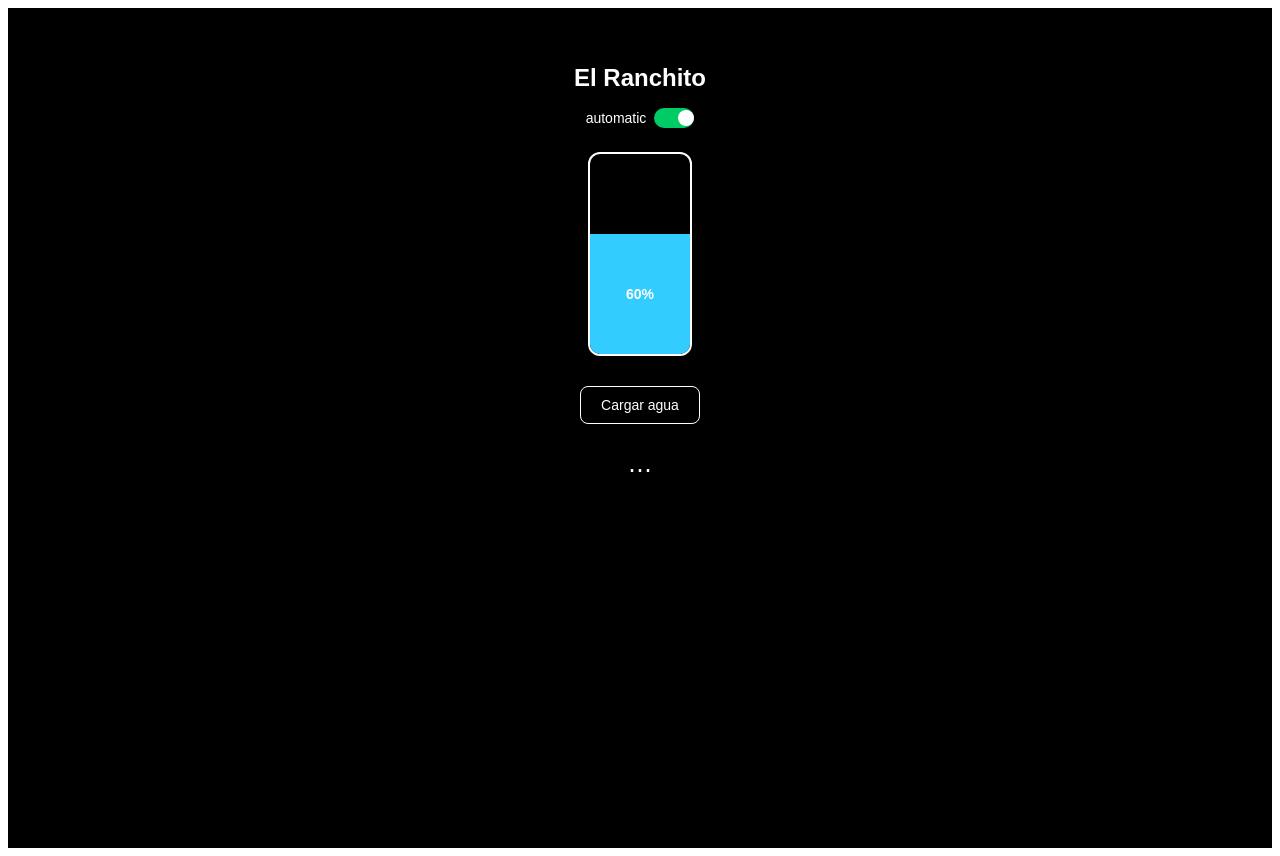
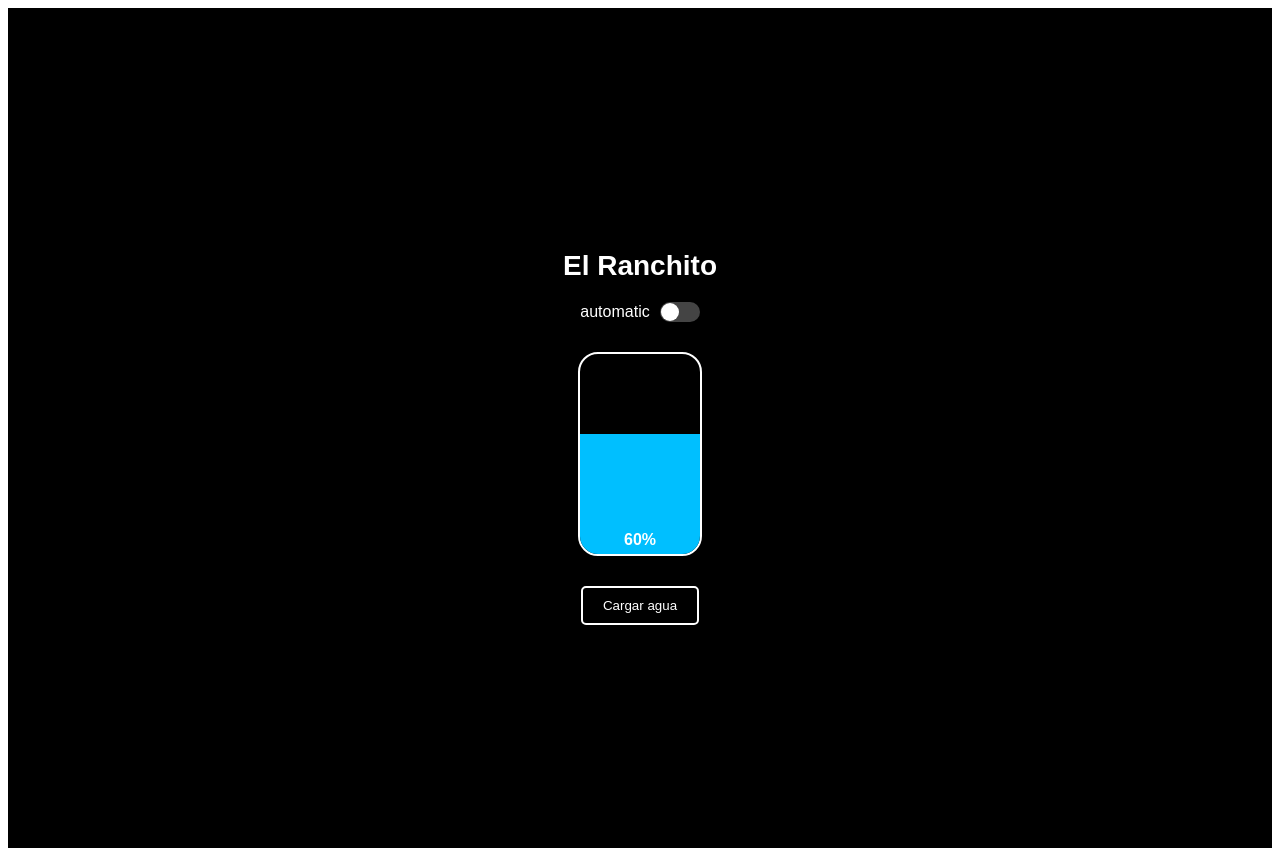
Before and after one commit to manuachinelli/el-ranchito, a Next.js app: page / in a window 1280 px wide. Built offline with nearby package versions, Linux system fonts and the light colour scheme.

Commit message:
Update index.js

```diff
--- a/pages/index.js
+++ b/pages/index.js
@@ -1,118 +1,123 @@
+import { useState } from 'react';
+
 export default function Home() {
-  const percentage = 60;
-  const automatic = true;
+  const [automatic, setAutomatic] = useState(false);
+  const waterLevel = 60; // Podés cambiar esto para testear
+
+  const tankColor = waterLevel < 20 ? '#FF4C4C' : '#00BFFF';
 
   return (
     <div style={styles.container}>
       <h1 style={styles.title}>El Ranchito</h1>
 
-      <div style={styles.toggleContainer}>
-        <span style={styles.toggleLabel}>automatic</span>
+      <div style={styles.toggleRow}>
+        <span style={styles.label}>automatic</span>
         <div
           style={{
             ...styles.toggle,
-            backgroundColor: automatic ? '#00cc66' : '#333',
+            backgroundColor: automatic ? '#4CAF50' : '#444',
           }}
+          onClick={() => setAutomatic(!automatic)}
         >
           <div
             style={{
-              ...styles.toggleCircle,
-              marginLeft: automatic ? '24px' : '2px',
+              ...styles.toggleDot,
+              transform: automatic ? 'translateX(20px)' : 'translateX(0px)',
             }}
           />
         </div>
       </div>
 
-      <div style={styles.tankContainer}>
-        <div style={{ ...styles.water, height: `${percentage}%`, backgroundColor: percentage < 20 ? 'red' : '#33ccff' }}>
-          <span style={styles.waterText}>{percentage}%</span>
+      <div style={styles.tank}>
+        <div
+          style={{
+            ...styles.water,
+            height: `${waterLevel}%`,
+            backgroundColor: tankColor,
+          }}
+        >
+          <span style={styles.waterText}>{waterLevel}%</span>
         </div>
       </div>
 
-      <button style={styles.button} onClick={() => alert('Cargar agua')}>
-        Cargar agua
-      </button>
-
-      <div style={styles.moreDots}>⋯</div>
+      <button style={styles.button}>Cargar agua</button>
     </div>
   );
 }
 
 const styles = {
   container: {
-    backgroundColor: 'black',
-    color: 'white',
-    fontFamily: 'sans-serif',
-    textAlign: 'center',
-    height: '100vh',
-    paddingTop: '40px',
+    backgroundColor: '#000',
+    color: '#fff',
+    minHeight: '100vh',
+    padding: 20,
+    display: 'flex',
+    flexDirection: 'column',
+    alignItems: 'center',
+    justifyContent: 'center',
+    fontFamily: 'Arial, sans-serif',
   },
   title: {
-    fontSize: '24px',
+    fontSize: 28,
     fontWeight: 'bold',
-    marginBottom: '16px',
+    marginBottom: 20,
   },
-  toggleContainer: {
+  toggleRow: {
     display: 'flex',
     alignItems: 'center',
-    justifyContent: 'center',
-    marginBottom: '24px',
-    gap: '8px',
+    marginBottom: 30,
+    gap: 10,
   },
-  toggleLabel: {
-    fontSize: '14px',
+  label: {
+    fontSize: 16,
   },
   toggle: {
-    width: '40px',
-    height: '20px',
-    borderRadius: '10px',
-    backgroundColor: '#333',
+    width: 40,
+    height: 20,
+    borderRadius: 20,
+    backgroundColor: '#444',
+    cursor: 'pointer',
     position: 'relative',
-    transition: 'all 0.3s ease',
+    transition: 'background-color 0.3s',
   },
-  toggleCircle: {
-    width: '16px',
-    height: '16px',
+  toggleDot: {
+    width: 18,
+    height: 18,
     borderRadius: '50%',
     backgroundColor: '#fff',
     position: 'absolute',
-    top: '2px',
-    transition: 'all 0.3s ease',
+    top: 1,
+    left: 1,
+    transition: 'transform 0.3s',
   },
-  tankContainer: {
-    width: '100px',
-    height: '200px',
+  tank: {
+    width: 120,
+    height: 200,
     border: '2px solid white',
-    borderRadius: '12px',
-    margin: '0 auto',
+    borderRadius: 20,
     overflow: 'hidden',
-    display: 'flex',
-    flexDirection: 'column-reverse',
-    backgroundColor: '#000',
+    position: 'relative',
+    marginBottom: 30,
   },
   water: {
+    position: 'absolute',
+    bottom: 0,
     width: '100%',
     display: 'flex',
-    alignItems: 'center',
     justifyContent: 'center',
+    alignItems: 'flex-end',
+    transition: 'height 0.5s',
   },
   waterText: {
-    color: 'white',
+    paddingBottom: 5,
     fontWeight: 'bold',
-    fontSize: '14px',
   },
   button: {
-    marginTop: '30px',
+    backgroundColor: 'transparent',
+    border: '2px solid white',
+    color: 'white',
     padding: '10px 20px',
-    border: '1px solid white',
-    backgroundColor: 'black',
-    color: 'white',
-    borderRadius: '8px',
-    fontSize: '14px',
+    borderRadius: 5,
     cursor: 'pointer',
   },
-  moreDots: {
-    fontSize: '24px',
-    marginTop: '32px',
-  },
 };
```
